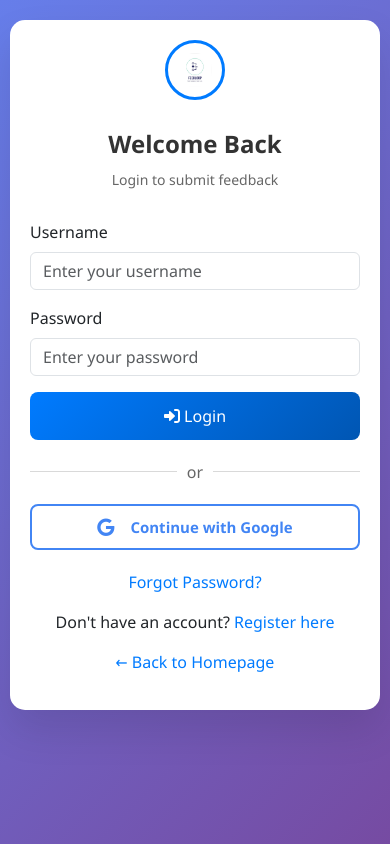
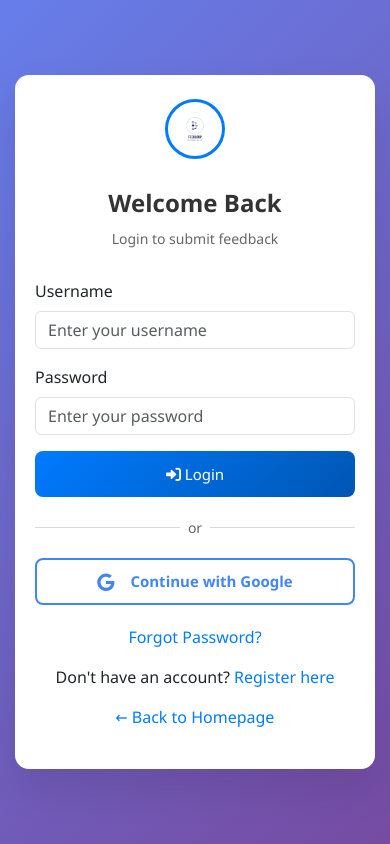
Before and after one commit to fredrexsalac/feedloop, a PHP site: page /feedloop/auth/login.php in a window 390 px wide. Run offline with PHP 8.4, Linux system fonts and the light colour scheme.

Commit message:
admin modified

```diff
--- a/assets/css/auth/login.css
+++ b/assets/css/auth/login.css
@@ -10,7 +10,7 @@ body {
     align-items: center;
     justify-content: center;
     font-family: 'Segoe UI', Tahoma, Geneva, Verdana, sans-serif;
-    padding: 20px;
+    padding: 20px 16px;
     overflow-y: auto;
 }
 
@@ -28,7 +28,8 @@ body {
     padding: 40px;
     box-shadow: 0 20px 40px rgba(0,0,0,0.1);
     width: 100%;
-    max-width: 400px;
+    max-width: 420px;
+    margin: 0 auto;
 }
 
 .logo-container {
@@ -140,9 +141,16 @@ body {
 
 /* Mobile responsive styles */
 @media (max-width: 768px) {
+    body {
+        padding: 16px 12px;
+        align-items: center;
+    }
+
     .login-card {
-        padding: 20px;
-        margin: 10px 0;
+        padding: 24px 20px;
+        margin: 10px auto;
+        max-width: 360px;
+        border-radius: 14px;
     }
 
     .logo {
@@ -158,6 +166,12 @@ body {
         font-size: 14px;
     }
 
+    .btn-login,
+    .btn-google {
+        padding: 12px;
+        font-size: 15px;
+    }
+
     .form-control {
         font-size: 16px; /* Prevents zoom on iOS */
     }
@@ -166,4 +180,33 @@ body {
         font-size: 15px;
         padding: 10px;
     }
+
+    .divider span {
+        padding: 0 8px;
+        font-size: 14px;
+    }
 }
+
+@media (max-width: 360px) {
+    body {
+        padding: 14px 8px;
+    }
+
+    .login-card {
+        padding: 18px 14px;
+        border-radius: 12px;
+        max-width: 300px;
+    }
+
+    .btn-login,
+    .btn-google {
+        font-size: 14px;
+        padding: 10px;
+    }
+}
+
+@media (max-width: 576px) {
+    body {
+        padding: 16px 10px;
+    }
+}
```
